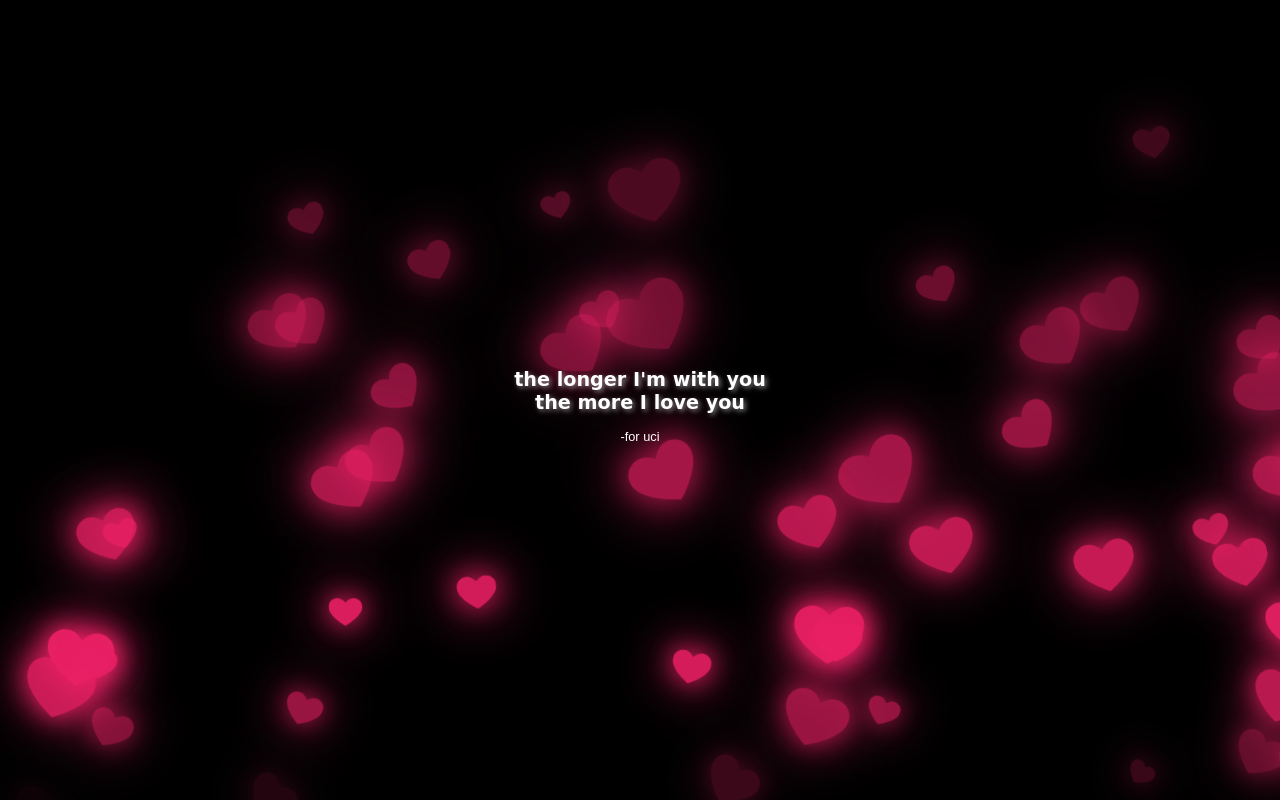
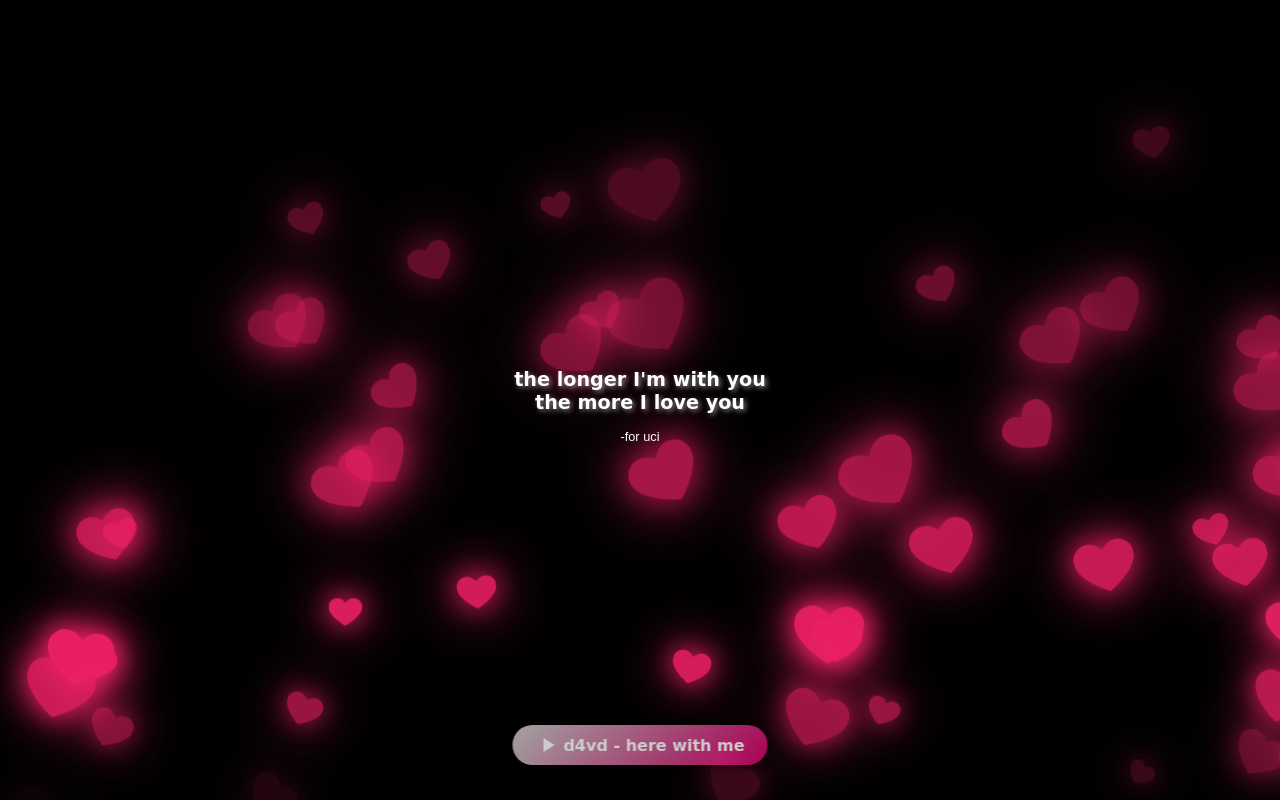
Before and after one commit to koboyyy/Love-For-Uci, a plain HTML site: page index.html in a window 1280 px wide. Drawn offline with Linux system fonts and the light colour scheme.

Commit message:
play botton

```diff
--- a/index.html
+++ b/index.html
@@ -16,10 +16,26 @@
     </div>
     <div class="hearts-container"></div>
 
-    <audio controls autoplay loop>
-      <source src="music.mp3" type="audio/mpeg" />
-      Your browser does not support the audio element.
-    </audio>
+    <div class="radio-player">
+      <div id="play-button" class="play-icon">
+        <!-- Ikon Play menggunakan SVG -->
+        <svg
+          xmlns="http://www.w3.org/2000/svg"
+          viewBox="0 0 24 24"
+          fill="white"
+          width="30px"
+          height="30px"
+        >
+          <path d="M8 5v14l11-7z" />
+        </svg>
+      </div>
+      <h3>d4vd - here with me</h3>
+      <audio id="audio-player">
+        <source src="music.mp3" type="audio/mpeg" />
+        Your browser does not support the audio element.
+      </audio>
+    </div>
+
     <script src="script.js"></script>
   </body>
 </html>
--- a/script.js
+++ b/script.js
@@ -39,3 +39,13 @@ function createHeart() {
 
 // Tambahkan hati setiap 100ms agar terlihat lebih banyak
 setInterval(createHeart, 100); // Lebih sering menambahkan hati
+
+const audioPlayer = document.getElementById("audio-player");
+const playButton = document.getElementById("play-button");
+
+playButton.addEventListener("click", () => {
+  if (audioPlayer.paused) {
+    audioPlayer.play();
+    playButton.style.pointerEvents = "none"; // Nonaktifkan interaksi setelah musik mulai
+  }
+});
--- a/style.css
+++ b/style.css
@@ -70,9 +70,52 @@ span {
   }
 }
 
-audio {
-  margin-top: 20px;
-  width: 80%;
-  max-width: 300px;
-  opacity: 0;
+/* Gaya untuk seluruh pemutar */
+.radio-player {
+  position: fixed;
+  bottom: 35px;
+  left: 50%;
+  transform: translateX(-50%);
+  width: 255px; /* Lebar lebih kecil */
+  height: 40px; /* Tinggi lebih kecil */
+  background: linear-gradient(
+    135deg,
+    rgba(255, 255, 255, 0.8),
+    rgba(255, 0, 128, 0.8)
+  );
+  opacity: 80%;
+  border-radius: 20px;
+  box-shadow: 0 4px 10px rgba(0, 0, 0, 0.3);
+  backdrop-filter: blur(10px);
+  display: flex;
+  justify-content: center;
+  align-items: center;
+  z-index: 20;
 }
+
+/* Gaya untuk ikon play */
+.play-icon {
+  display: flex;
+  justify-content: center;
+  align-items: center;
+  cursor: pointer;
+  transition: transform 0.2s ease, box-shadow 0.2s ease;
+  margin-right: 4px;
+}
+
+h3 {
+  font-size: medium;
+  color: #fff;
+  font-family: "Great Vibes", cursive;
+}
+
+.play-icon:hover {
+  transform: scale(1.1);
+  box-shadow: 0 6px 15px rgba(255, 105, 180, 0.8);
+}
+
+.play-icon svg {
+  fill: #fff; /* Warna ikon play */
+  width: 24px; /* Ukuran lebih kecil */
+  height: 24px;
+}
```
